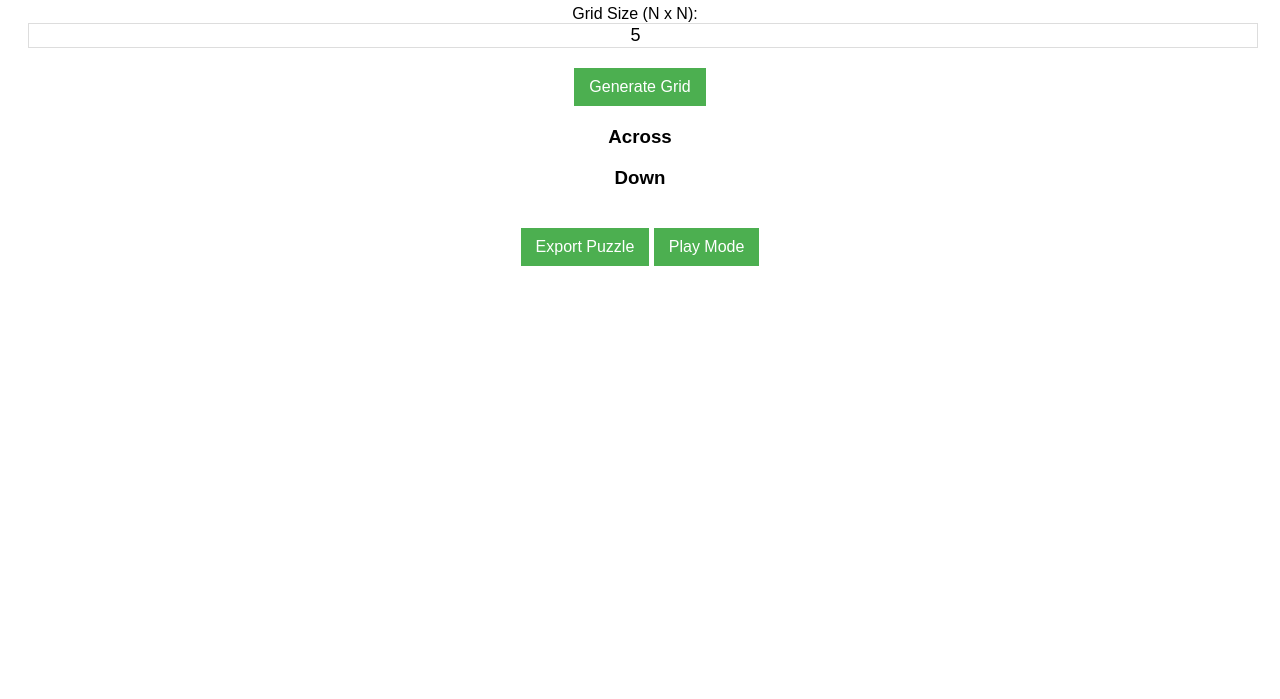
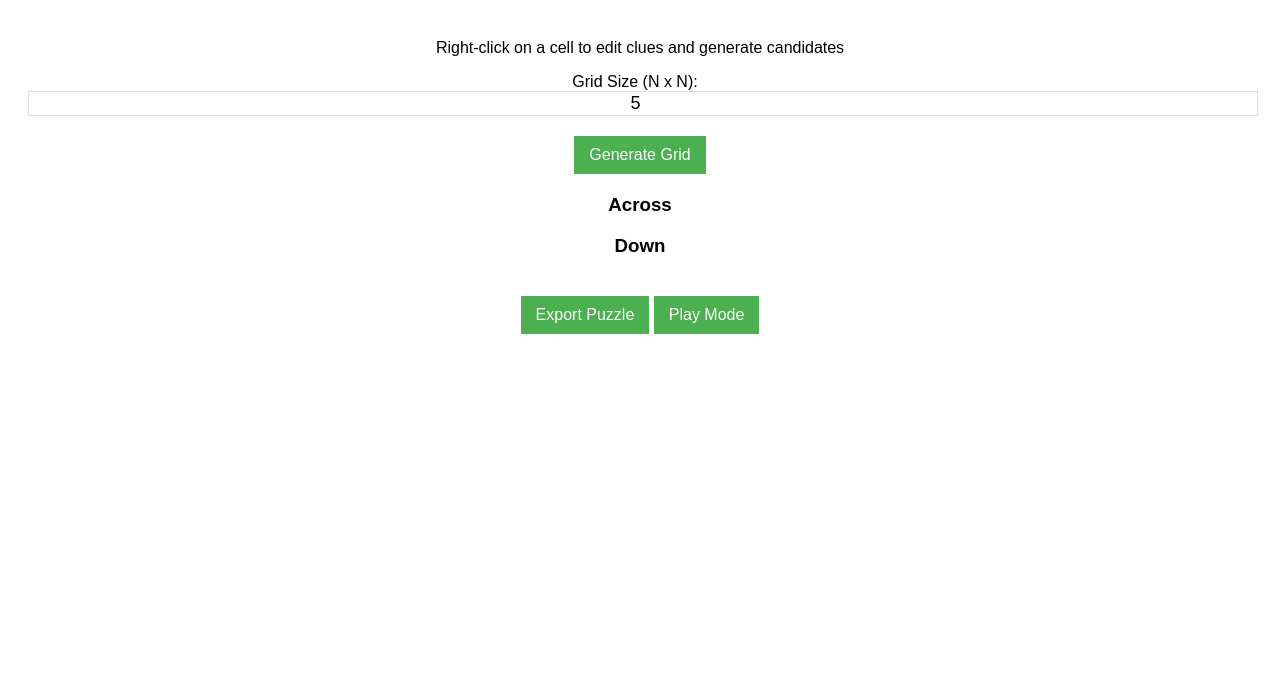
Before and after one commit to JBlitzar/crossword, a plain HTML site: page index.html in a window 1280 px wide. Shown: the part 101-800 px from the top of the page. Drawn offline with Linux system fonts and the light colour scheme.

Commit message:
Update index.html

```diff
--- a/index.html
+++ b/index.html
@@ -8,6 +8,8 @@
   </head>
   <body>
     <h1>Crossword Generator</h1>
+    <br />
+    <p>Right-click on a cell to edit clues and generate candidates</p>
     <label for="grid-size">Grid Size (N x N):</label>
     <input type="number" id="grid-size" value="5" min="3" max="15" />
     <button onclick="game.generateGrid()">Generate Grid</button>
```
